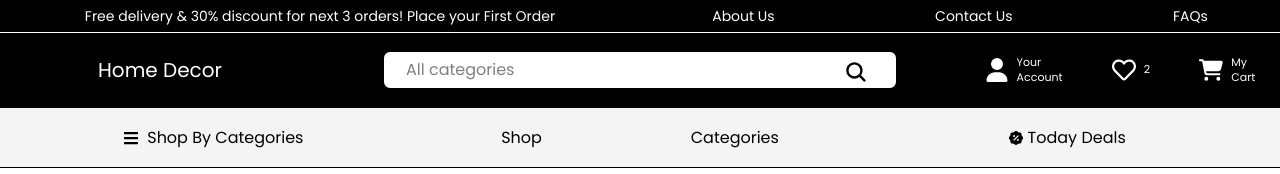
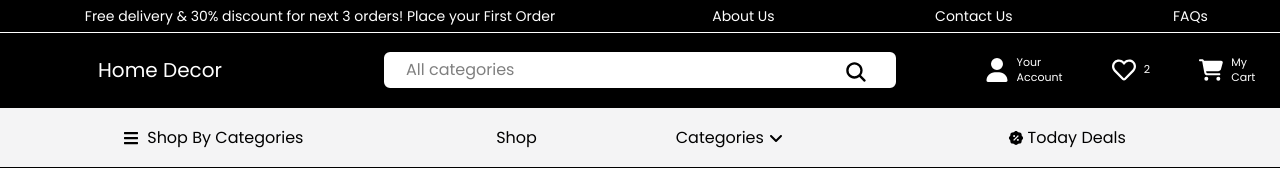
Before and after one commit to Hemanth42d/homeDecor, a React (Vite) app in the folder Frontend/homeDecor/: page /shop in a window 1280 px wide. Shown: the top 174 px of the page. Built offline with nearby package versions, Linux system fonts and the light colour scheme.

Commit message:
Modified links a to Link component and made a dropdown option for navbar categories option

```diff
--- a/Frontend/homeDecor/src/components/ShopPage/LinksBar.jsx
+++ b/Frontend/homeDecor/src/components/ShopPage/LinksBar.jsx
@@ -1,8 +1,16 @@
+import { useState } from "react";
 import { Link } from "react-router-dom";
 import { FaBars } from "react-icons/fa";
 import { RiDiscountPercentFill } from "react-icons/ri";
+import { FaAngleDown } from "react-icons/fa6";
+import { FaAngleUp } from "react-icons/fa";
+
+// <FaAngleDown />
+// <FaAngleUp />
 
 const LinksBar = () => {
+  const [isOpen, setIsOpen] = useState(false);
+
   return (
     <>
       <div className="h-15 flex flex-col justify-start items-center border-b-1 bg-zinc-100">
@@ -17,7 +25,35 @@ const LinksBar = () => {
           </p>
           <p className="w-full flex justify-around items-center">
             <Link to="/shop">Shop</Link>
-            <Link to="">Categories</Link>
+            <Link
+              to=""
+              className="flex justify-center items-center gap-1 relative"
+              onClick={() => setIsOpen((prev) => !prev)}
+            >
+              <span>Categories</span>
+              {!isOpen ? <FaAngleDown /> : <FaAngleUp />}
+              {isOpen && (
+                <span className="absolute top-8 w-[12vw] bg-white shadow-lg rounded-md">
+                  <li className="list-none w-full">
+                    <Link to="" className="text-[16px] w-full block p-2">
+                      Home Decoration
+                    </Link>
+                    <Link to="" className="text-[16px] w-full block p-2">
+                      Light Decor
+                    </Link>
+                    <Link to="" className="text-[16px] w-full block p-2">
+                      Kitchen and Dining
+                    </Link>
+                    <Link to="" className="text-[16px] w-full block p-2">
+                      Home Furniture
+                    </Link>
+                    <Link to="" className="text-[16px] w-full block p-2">
+                      Game and Outdoor
+                    </Link>
+                  </li>
+                </span>
+              )}
+            </Link>
           </p>
           <p className="w-full flex justify-center items-center">
             <Link
```
